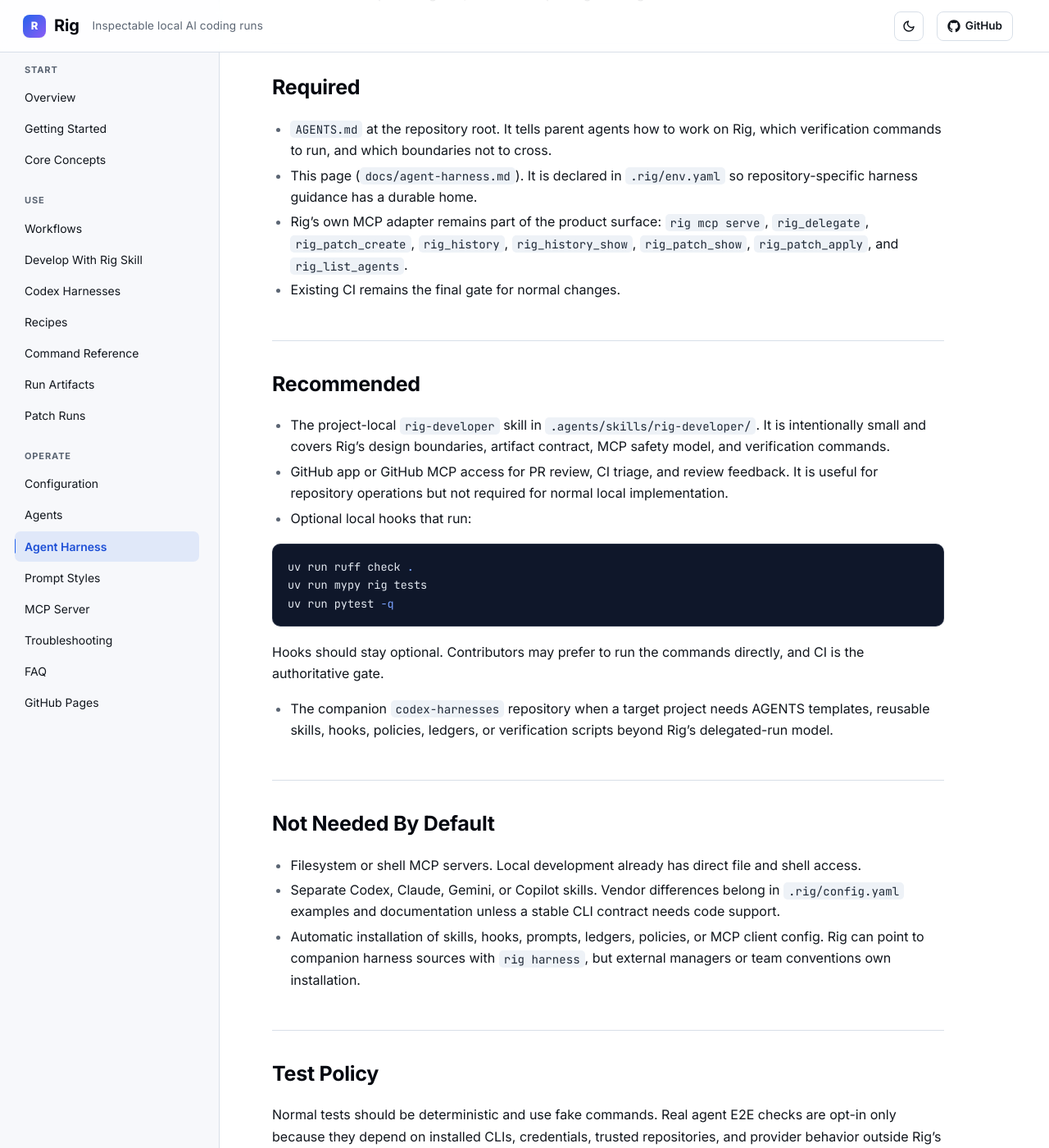
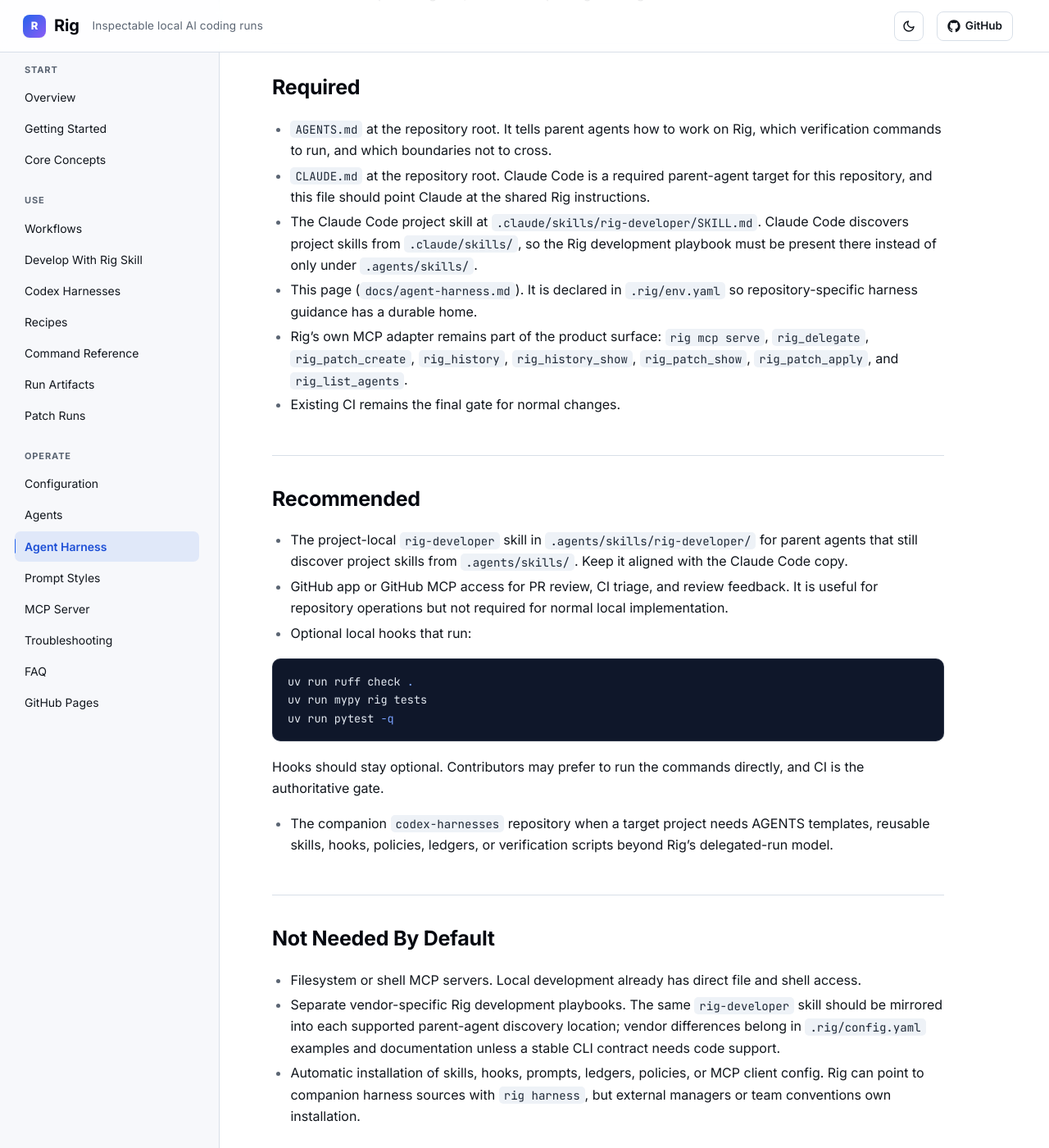
Before and after one commit to s-hiraoku/rig, a Jekyll site: the page built from docs/agent-harness.md, in a window 1280 px wide and 1400 px high, scrolled down 219 px. Shown: the whole window at 82% size. Built offline with Jekyll 4.4.1, drawn with Linux system fonts in a browser that asks for light colours.

Commit message:
Add Claude Code Rig developer skill

```diff
--- a/docs/agent-harness.md
+++ b/docs/agent-harness.md
@@ -13,6 +13,13 @@
 
 - `AGENTS.md` at the repository root. It tells parent agents how to work on Rig,
   which verification commands to run, and which boundaries not to cross.
+- `CLAUDE.md` at the repository root. Claude Code is a required parent-agent
+  target for this repository, and this file should point Claude at the shared
+  Rig instructions.
+- The Claude Code project skill at `.claude/skills/rig-developer/SKILL.md`.
+  Claude Code discovers project skills from `.claude/skills/`, so the Rig
+  development playbook must be present there instead of only under
+  `.agents/skills/`.
 - This page (`docs/agent-harness.md`). It is declared in `.rig/env.yaml` so
   repository-specific harness guidance has a durable home.
 - Rig's own MCP adapter remains part of the product surface: `rig mcp serve`,
@@ -22,9 +29,9 @@
 
 ## Recommended
 
-- The project-local `rig-developer` skill in `.agents/skills/rig-developer/`.
-  It is intentionally small and covers Rig's design boundaries, artifact
-  contract, MCP safety model, and verification commands.
+- The project-local `rig-developer` skill in `.agents/skills/rig-developer/`
+  for parent agents that still discover project skills from `.agents/skills/`.
+  Keep it aligned with the Claude Code copy.
 - GitHub app or GitHub MCP access for PR review, CI triage, and review feedback.
   It is useful for repository operations but not required for normal local
   implementation.
@@ -46,9 +53,10 @@
 
 - Filesystem or shell MCP servers. Local development already has direct file and
   shell access.
-- Separate Codex, Claude, Gemini, or Copilot skills. Vendor differences belong
-  in `.rig/config.yaml` examples and documentation unless a stable CLI contract
-  needs code support.
+- Separate vendor-specific Rig development playbooks. The same
+  `rig-developer` skill should be mirrored into each supported parent-agent
+  discovery location; vendor differences belong in `.rig/config.yaml` examples
+  and documentation unless a stable CLI contract needs code support.
 - Automatic installation of skills, hooks, prompts, ledgers, policies, or MCP
   client config. Rig can point to companion harness sources with `rig harness`,
   but external managers or team conventions own installation.
```
Also changed, not shown: docs/develop-with-rig.md (+17 -1 lines), tests/test_docs.py (+11 -0 lines), .claude/skills/rig-developer/SKILL.md (added), .rig/env.yaml.
